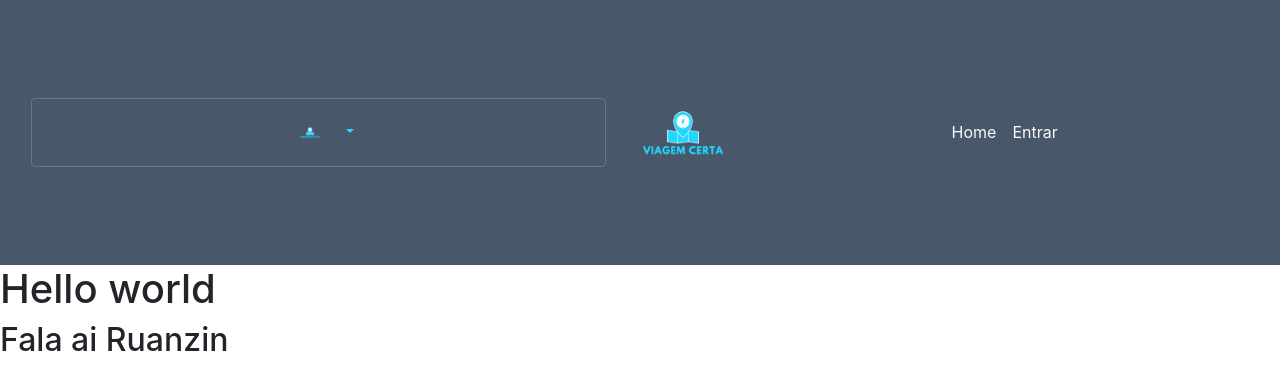
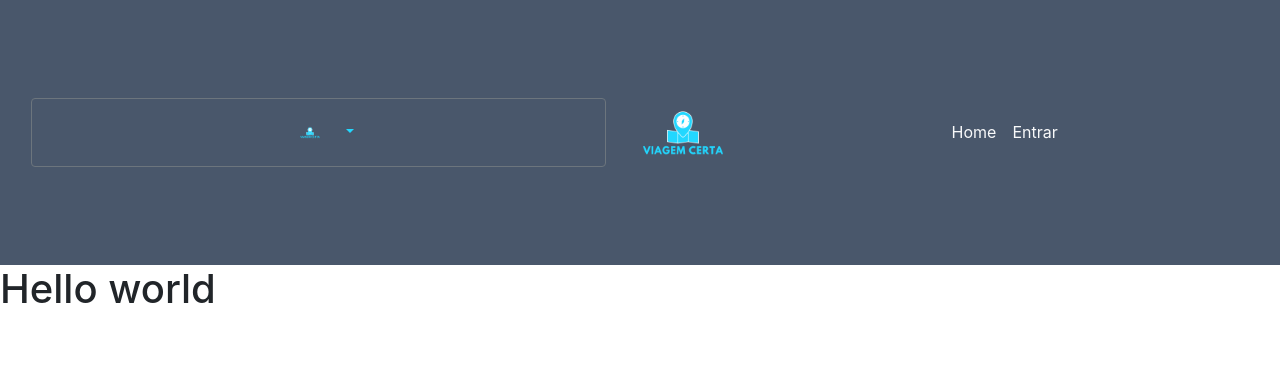
Before and after one commit to viagemcerta/project, a PHP site: page / in a window 1280 px wide. Shown: the top 390 px of the page. Run offline with PHP 8.4, Linux system fonts and the light colour scheme.

Commit message:
removendo tag de teste

```diff
--- a/index.php
+++ b/index.php
@@ -9,7 +9,6 @@ include("header.php");
 
 
 <h1>Hello world</h1>
-<h2>Fala ai Ruanzin</h2>
 
 <?php
 
```
